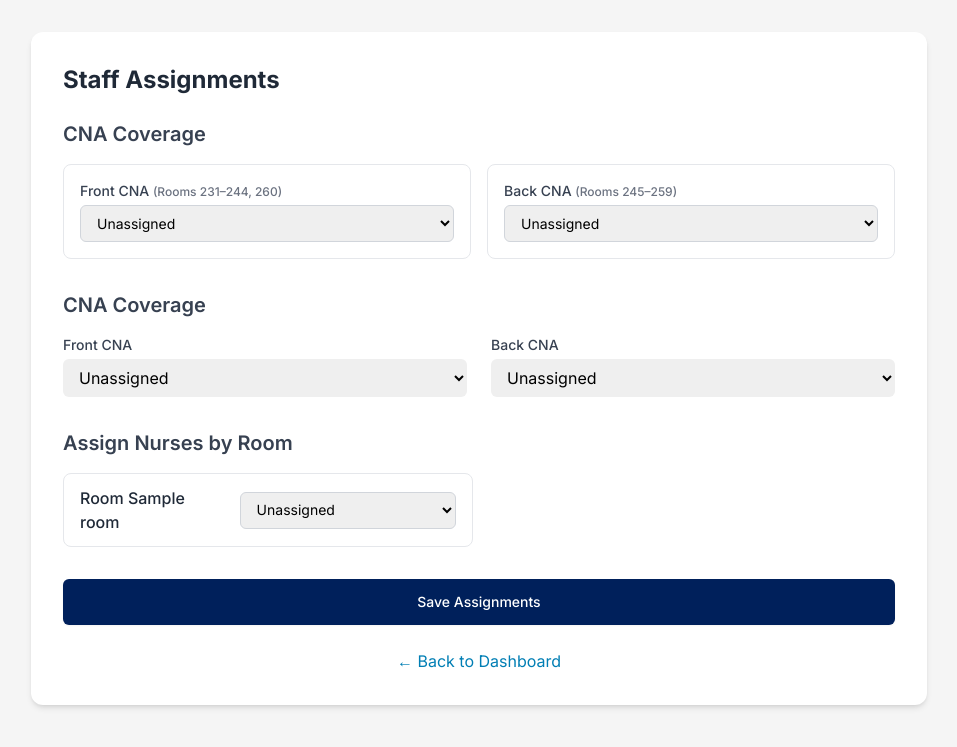
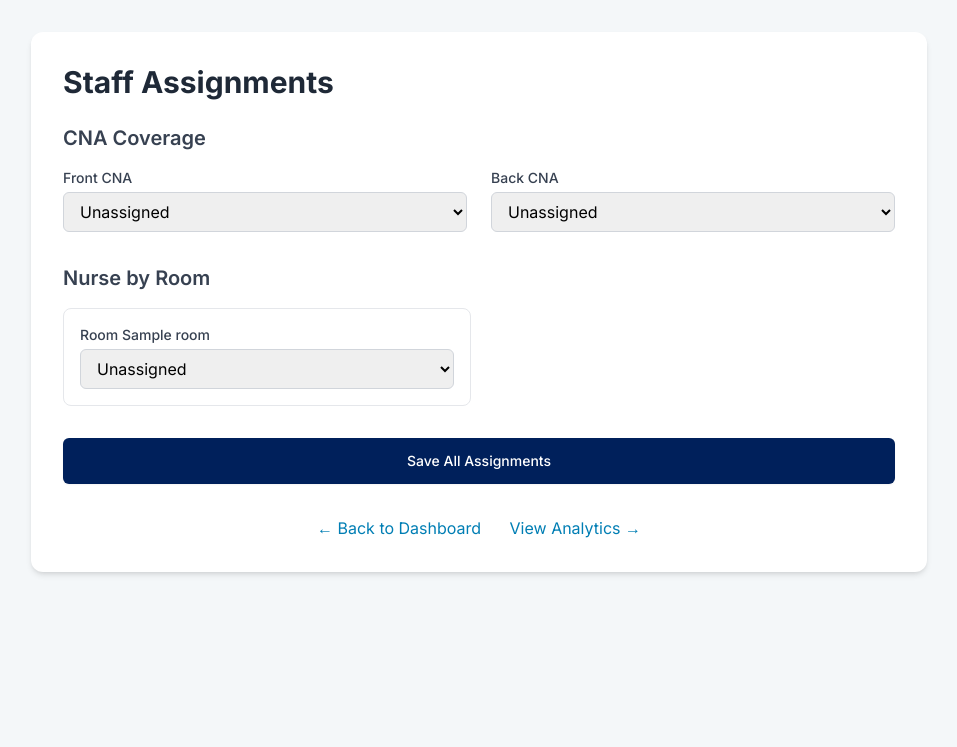
Before and after one commit to calllightproject/chatbot, a Flask app: template templates/assignments.html in a window 1280 px wide. Shown: the top 747 px of the page, without its empty margins (161-1118 px from the left). Run offline with Flask 3, Linux system fonts and the light colour scheme; the template is opened without the code that fills it: most values are stand-ins (such as "Sample title", 1, 10 or a date in 2020); some libraries are stand-ins or nearby versions.

Commit message:
Update assignments.html
clean front/back cna

```diff
--- a/templates/assignments.html
+++ b/templates/assignments.html
@@ -7,10 +7,13 @@
   <script src="https://cdn.tailwindcss.com"></script>
   <link href="https://fonts.googleapis.com/css2?family=Inter:wght@400;500;600;700&display=swap" rel="stylesheet">
   <style>
-    :root { --core-blue:#00205b; --accent-blue:#007eb4; }
-    body { font-family: 'Inter', sans-serif; background:#f5f5f5; }
-    .button-primary { background: var(--core-blue); color:#fff; }
-    .button-primary:hover { background:#093582; }
+    :root {
+      --core-blue: #00205b;
+      --accent-blue: #007eb4;
+    }
+    body { font-family: 'Inter', sans-serif; background-color: #f4f7f9; }
+    .button-primary { background-color: var(--core-blue); }
+    .button-primary:hover { background-color: #093582; }
     .link { color: var(--accent-blue); }
     .link:hover { color: var(--core-blue); }
   </style>
@@ -18,107 +21,90 @@
 <body class="p-4 sm:p-6 lg:p-8">
   <div class="container mx-auto max-w-4xl bg-white p-6 sm:p-8 rounded-xl shadow-md">
     <header class="mb-6">
-      <h1 class="text-2xl font-bold text-gray-800">Staff Assignments</h1>
+      <h1 class="text-3xl font-bold text-gray-800">Staff Assignments</h1>
     </header>
 
+    <!-- Form -->
     <form method="POST" action="{{ url_for('assignments') }}">
 
       <!-- CNA Coverage (Front / Back) -->
       <section class="mb-8">
         <h2 class="text-xl font-semibold text-gray-700 mb-4">CNA Coverage</h2>
-        <div class="grid grid-cols-1 md:grid-cols-2 gap-4">
-          <div class="border rounded-lg p-4">
-            <label for="cna_front" class="block text-sm font-medium text-gray-700 mb-1">
-              Front CNA <span class="text-gray-500 text-xs">(Rooms 231–244, 260)</span>
-            </label>
+
+        <div class="grid grid-cols-1 md:grid-cols-2 gap-6">
+          <!-- Front CNA -->
+          <div>
+            <label for="cna_front" class="block text-sm font-medium text-gray-700">Front CNA</label>
             <select
-              name="cna_front" id="cna_front"
-              class="block w-full pl-3 pr-10 py-2 border border-gray-300 focus:outline-none focus:ring-blue-500 focus:border-blue-500 sm:text-sm rounded-md">
-              <option value="unassigned">Unassigned</option>
+              name="cna_front"
+              id="cna_front"
+              class="mt-1 block w-full pl-3 pr-10 py-2 border border-gray-300 rounded-md focus:outline-none focus:ring-blue-500 focus:border-blue-500"
+            >
+              <option value="unassigned" {% if not cna_front %}selected{% endif %}>Unassigned</option>
               {% for cna in all_cnas %}
-                <option value="{{ cna }}">{{ cna }}</option>
+                <option value="{{ cna }}" {% if cna_front == cna %}selected{% endif %}>{{ cna }}</option>
               {% endfor %}
             </select>
           </div>
 
-          <div class="border rounded-lg p-4">
-            <label for="cna_back" class="block text-sm font-medium text-gray-700 mb-1">
-              Back CNA <span class="text-gray-500 text-xs">(Rooms 245–259)</span>
-            </label>
+          <!-- Back CNA -->
+          <div>
+            <label for="cna_back" class="block text-sm font-medium text-gray-700">Back CNA</label>
             <select
-              name="cna_back" id="cna_back"
-              class="block w-full pl-3 pr-10 py-2 border border-gray-300 focus:outline-none focus:ring-blue-500 focus:border-blue-500 sm:text-sm rounded-md">
-              <option value="unassigned">Unassigned</option>
+              name="cna_back"
+              id="cna_back"
+              class="mt-1 block w-full pl-3 pr-10 py-2 border border-gray-300 rounded-md focus:outline-none focus:ring-blue-500 focus:border-blue-500"
+            >
+              <option value="unassigned" {% if not cna_back %}selected{% endif %}>Unassigned</option>
               {% for cna in all_cnas %}
-                <option value="{{ cna }}">{{ cna }}</option>
+                <option value="{{ cna }}" {% if cna_back == cna %}selected{% endif %}>{{ cna }}</option>
               {% endfor %}
             </select>
           </div>
         </div>
       </section>
 
-      <h2 class="text-xl font-semibold text-gray-700 mb-4">CNA Coverage</h2>
-<div class="grid grid-cols-1 md:grid-cols-2 gap-6 mb-8">
-  <div>
-    <label for="cna_front" class="block text-sm font-medium text-gray-700">Front CNA</label>
-    <select name="cna_front" id="cna_front"
-            class="mt-1 block w-full pl-3 pr-10 py-2 border-gray-300 rounded-md">
-      <option value="unassigned">Unassigned</option>
-      {% for cna in all_cnas %}
-        <option value="{{ cna }}" {% if cna_front == cna %}selected{% endif %}>{{ cna }}</option>
-      {% endfor %}
-    </select>
-  </div>
+      <!-- Nurse by Room -->
+      <section>
+        <h2 class="text-xl font-semibold text-gray-700 mb-4">Nurse by Room</h2>
 
-  <div>
-    <label for="cna_back" class="block text-sm font-medium text-gray-700">Back CNA</label>
-    <select name="cna_back" id="cna_back"
-            class="mt-1 block w-full pl-3 pr-10 py-2 border-gray-300 rounded-md">
-      <option value="unassigned">Unassigned</option>
-      {% for cna in all_cnas %}
-        <option value="{{ cna }}" {% if cna_back == cna %}selected{% endif %}>{{ cna }}</option>
-      {% endfor %}
-    </select>
-  </div>
-</div>
-
-
-      <!-- Nurse per-room assignments -->
-      <section>
-        <h2 class="text-xl font-semibold text-gray-700 mb-4">Assign Nurses by Room</h2>
-        <div class="grid grid-cols-1 md:grid-cols-2 gap-3">
-          {% for room in all_rooms %}
-            <div class="flex items-center justify-between gap-4 border rounded-lg px-4 py-3">
-              <div class="font-medium text-gray-800">Room {{ room }}</div>
-              <div class="w-56">
-                <label for="nurse_for_room_{{ room }}" class="sr-only">Nurse for room {{ room }}</label>
+        <!-- One column on mobile, two columns on md+ screens -->
+        <div class="grid grid-cols-1 md:grid-cols-2 gap-4">
+          {% for room in rooms %}
+            <div class="border rounded-lg p-4">
+              <label class="block text-sm font-medium text-gray-700" for="nurse_for_room_{{ room }}">
+                Room {{ room }}
+              </label>
               <select
                 name="nurse_for_room_{{ room }}"
                 id="nurse_for_room_{{ room }}"
-                  class="block w-full pl-3 pr-10 py-2 border border-gray-300 focus:outline-none focus:ring-blue-500 focus:border-blue-500 sm:text-sm rounded-md"
+                class="mt-1 block w-full pl-3 pr-10 py-2 border border-gray-300 rounded-md focus:outline-none focus:ring-blue-500 focus:border-blue-500"
               >
-                  <option value="unassigned">Unassigned</option>
-                  {% for nurse in all_nurses %}
-                    <option value="{{ nurse }}"
-                      {% if current_assignments.get(room) == nurse %}selected{% endif %}
-                    >{{ nurse }}</option>
+                <option value="unassigned" {% if not assignments.get(room) %}selected{% endif %}>Unassigned</option>
+                {% for nurse in nurses %}
+                  <option value="{{ nurse }}" {% if assignments.get(room) == nurse %}selected{% endif %}>{{ nurse }}</option>
                 {% endfor %}
               </select>
-              </div>
             </div>
           {% endfor %}
         </div>
       </section>
 
+      <!-- Save button -->
       <div class="mt-8">
-        <button type="submit" class="w-full flex justify-center py-3 px-4 border border-transparent rounded-md shadow-sm text-sm font-medium button-primary transition-colors">
-          Save Assignments
+        <button
+          type="submit"
+          class="w-full flex justify-center py-3 px-4 border border-transparent rounded-md shadow-sm text-sm font-medium text-white button-primary transition-colors"
+        >
+          Save All Assignments
         </button>
       </div>
     </form>
 
-    <div class="text-center mt-6">
+    <!-- Footer links -->
+    <div class="text-center mt-8 space-x-6">
       <a href="{{ url_for('dashboard') }}" class="link">← Back to Dashboard</a>
+      <a href="{{ url_for('analytics') }}" class="link">View Analytics →</a>
     </div>
   </div>
 </body>
```
Lines whose indentation alone changed are shown as unchanged.
